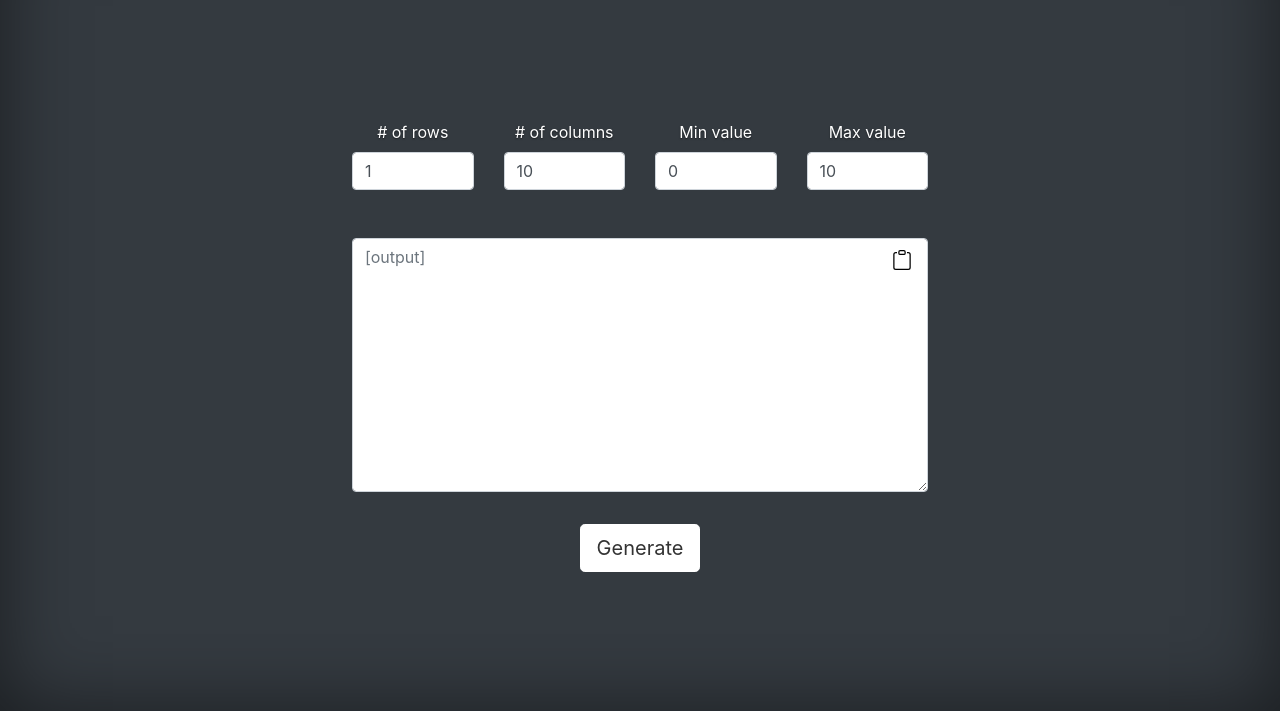
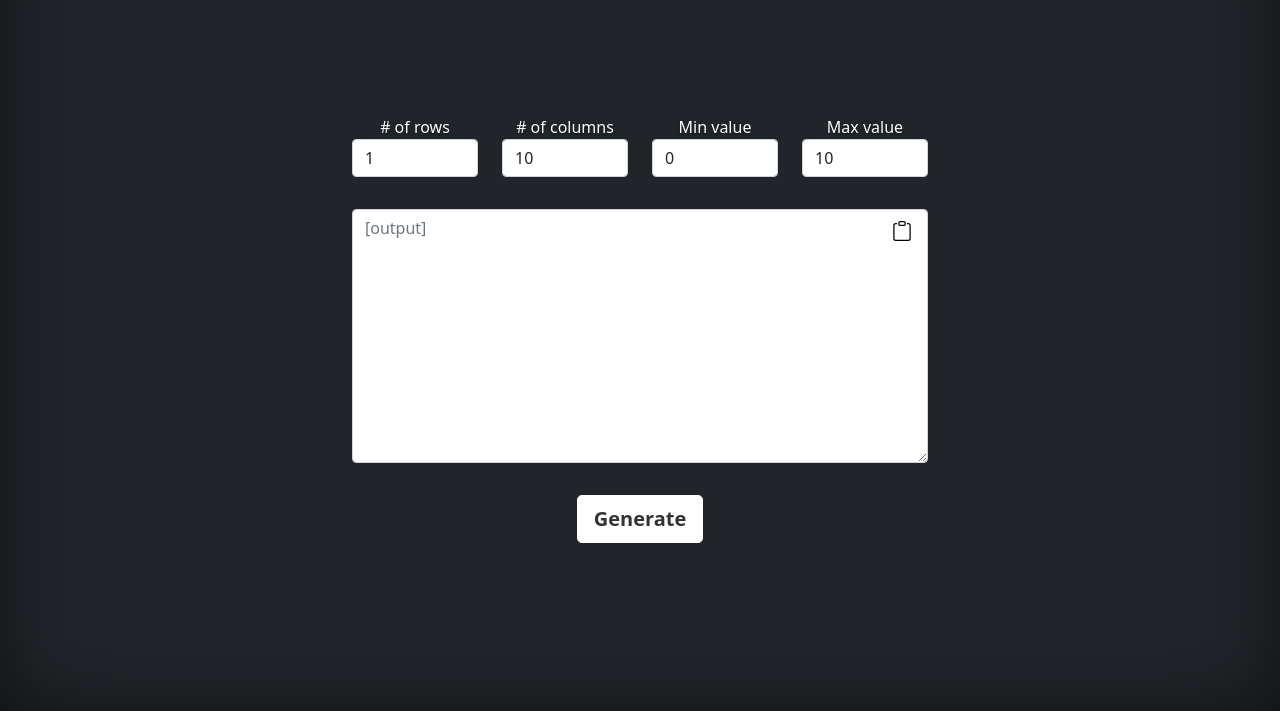
Before and after one commit to Chiafl/array-generator, a plain HTML site: page index.html in a window 1280 px wide. Shown: the part 89-800 px from the top of the page. Drawn offline with nearby package versions, Linux system fonts and the light colour scheme.

Commit message:
Add files via upload
Update bootstrap CSS version

```diff
--- a/index.html
+++ b/index.html
@@ -8,8 +8,7 @@
     <title>Array Generator</title>
 
     <!-- Bootstrap core CSS -->
-<link rel="stylesheet" href="https://stackpath.bootstrapcdn.com/bootstrap/4.3.1/css/bootstrap.min.css" integrity="sha384-ggOyR0iXCbMQv3Xipma34MD+dH/1fQ784/j6cY/iJTQUOhcWr7x9JvoRxT2MZw1T" crossorigin="anonymous">
-<link rel="stylesheet" href="https://cdn.jsdelivr.net/npm/bootstrap-icons@1.3.0/font/bootstrap-icons.css">
+<link href="https://cdn.jsdelivr.net/npm/bootstrap@5.1.3/dist/css/bootstrap.min.css" rel="stylesheet" integrity="sha384-1BmE4kWBq78iYhFldvKuhfTAU6auU8tT94WrHftjDbrCEXSU1oBoqyl2QvZ6jIW3" crossorigin="anonymous">
 
     <!-- Favicons -->
 <link rel="apple-touch-icon" href="https://getbootstrap.com/docs/5.1/assets/img/favicons/apple-touch-icon.png" sizes="180x180">
```
